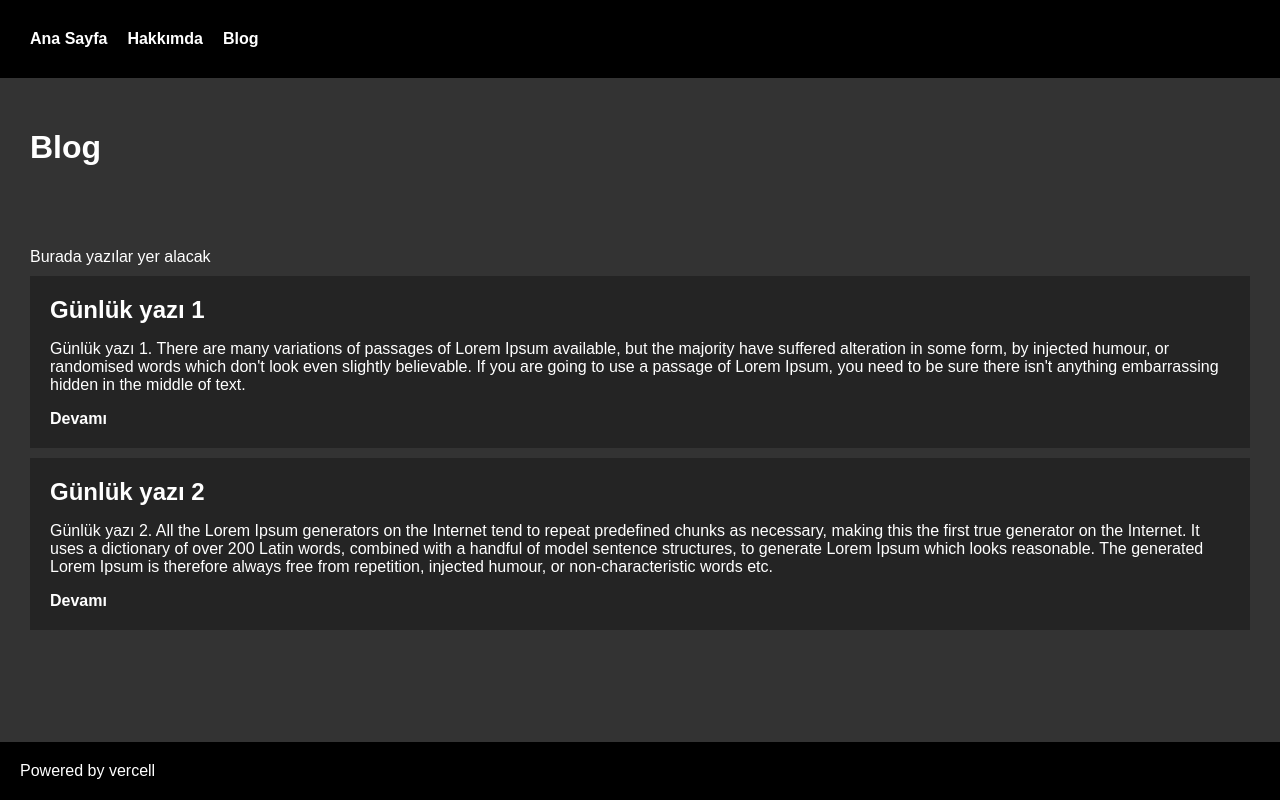
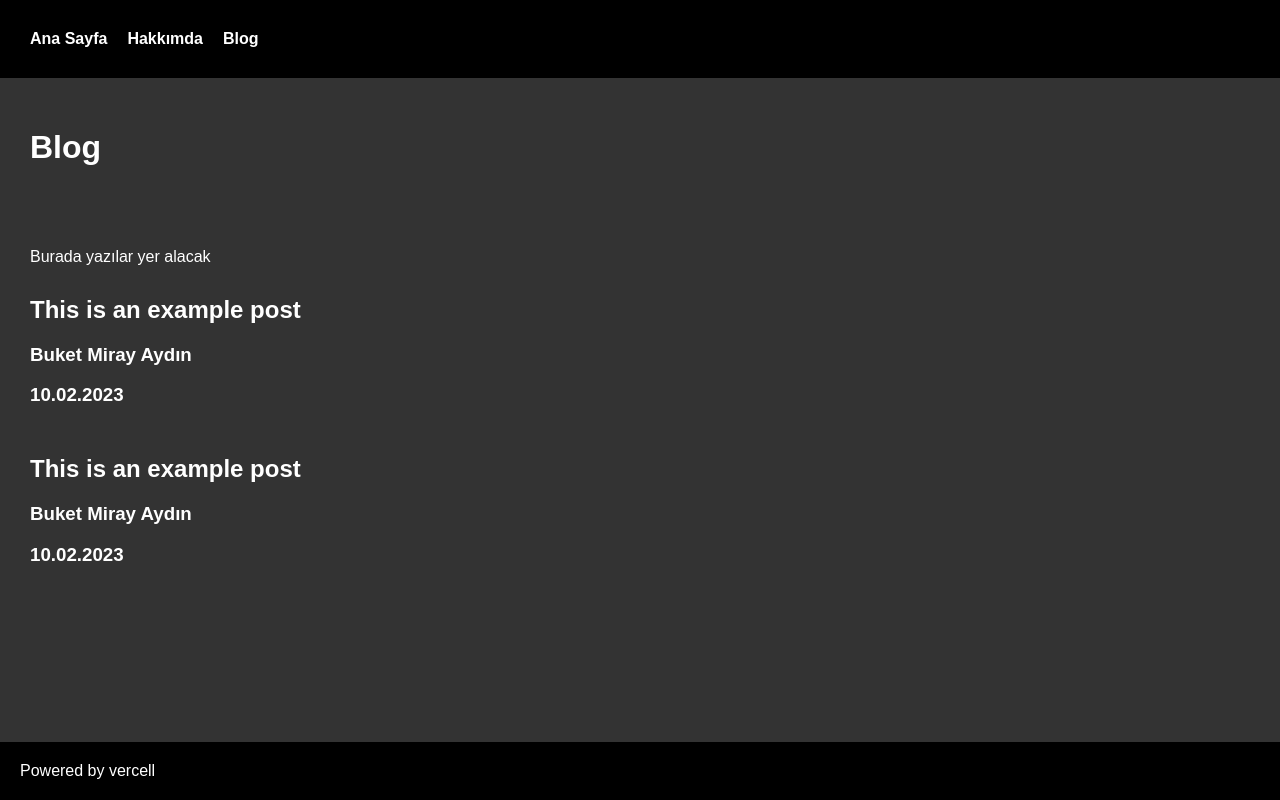
Before and after one commit to miraybuketaydin/nextjs-blog, a Next.js app: page /blog in a window 1280 px wide. Built offline with nearby package versions, Linux system fonts and the light colour scheme.

Commit message:
Blog index sayfası düzeltildi.

```diff
--- a/pages/blog/index.js
+++ b/pages/blog/index.js
@@ -1,19 +1,8 @@
+import fs from "fs";
+import matter from "gray-matter";
+import Link from "next/link";
 import Layout from "../../components/Layout";
-import Button from "../../components/Button";
 import styled from "styled-components";
-
-const blogContents = [
-  {
-    href: "gunluk-1",
-    title: "Günlük yazı 1",
-    text: "Günlük yazı 1. There are many variations of passages of Lorem Ipsum available, but the majority have suffered alteration in some form, by injected humour, or randomised words which don't look even slightly believable. If you are going to use a passage of Lorem Ipsum, you need to be sure there isn't anything embarrassing hidden in the middle of text.",
-  },
-  {
-    href: "gunluk-2",
-    title: "Günlük yazı 2",
-    text: "Günlük yazı 2. All the Lorem Ipsum generators on the Internet tend to repeat predefined chunks as necessary, making this the first true generator on the Internet. It uses a dictionary of over 200 Latin words, combined with a handful of model sentence structures, to generate Lorem Ipsum which looks reasonable. The generated Lorem Ipsum is therefore always free from repetition, injected humour, or non-characteristic words etc.",
-  },
-];
 
 const H2 = styled.h2`
   margin: 0;
@@ -31,19 +20,54 @@
   gap: 10px;
 `;
 
-export default () => {
+export default ({ posts }) => {
   return (
     <Layout title="Blog">
       Burada yazılar yer alacak
       <BlogWrapper>
-        {blogContents.map((item, index) => (
-          <BlogDiv key={index}>
-            <H2>{item.title}</H2>
-            <p>{item.text}</p>
-            <Button href={`/blog/${item.href}`}>Devamı</Button>
-          </BlogDiv>
-        ))}
+        {posts.map((post) => {
+          //extract slug and frontmatter
+          const { slug, frontmatter } = post;
+          //extract frontmatter properties
+          const { title, catrgory, author, date, bannerImage, tags } =
+            frontmatter;
+
+          //35X for individual blog listing
+          return (
+            <article key={title}>
+              <Link href={`/blog/${slug}`}>
+                <h1>{title}</h1>
+              </Link>
+              <h3>{author}</h3>
+              <h3>{date}</h3>
+            </article>
+          );
+        })}
       </BlogWrapper>
     </Layout>
   );
 };
+
+export async function getStaticProps() {
+  //get list of files from the posts folder
+  const files = fs.readdirSync("posts");
+
+  //get frontmatter & slug from each post
+  const posts = files.map((fileName) => {
+    const slug = fileName.replace(".md", "");
+    const readFile = fs.readFileSync(`posts/${fileName}`, "utf8");
+    const { data: frontmatter } = matter(readFile);
+
+    return {
+      slug,
+      frontmatter,
+    };
+  });
+
+  //Return the pages static props
+  return {
+    props: {
+      posts,
+    },
+  };
+}
```
